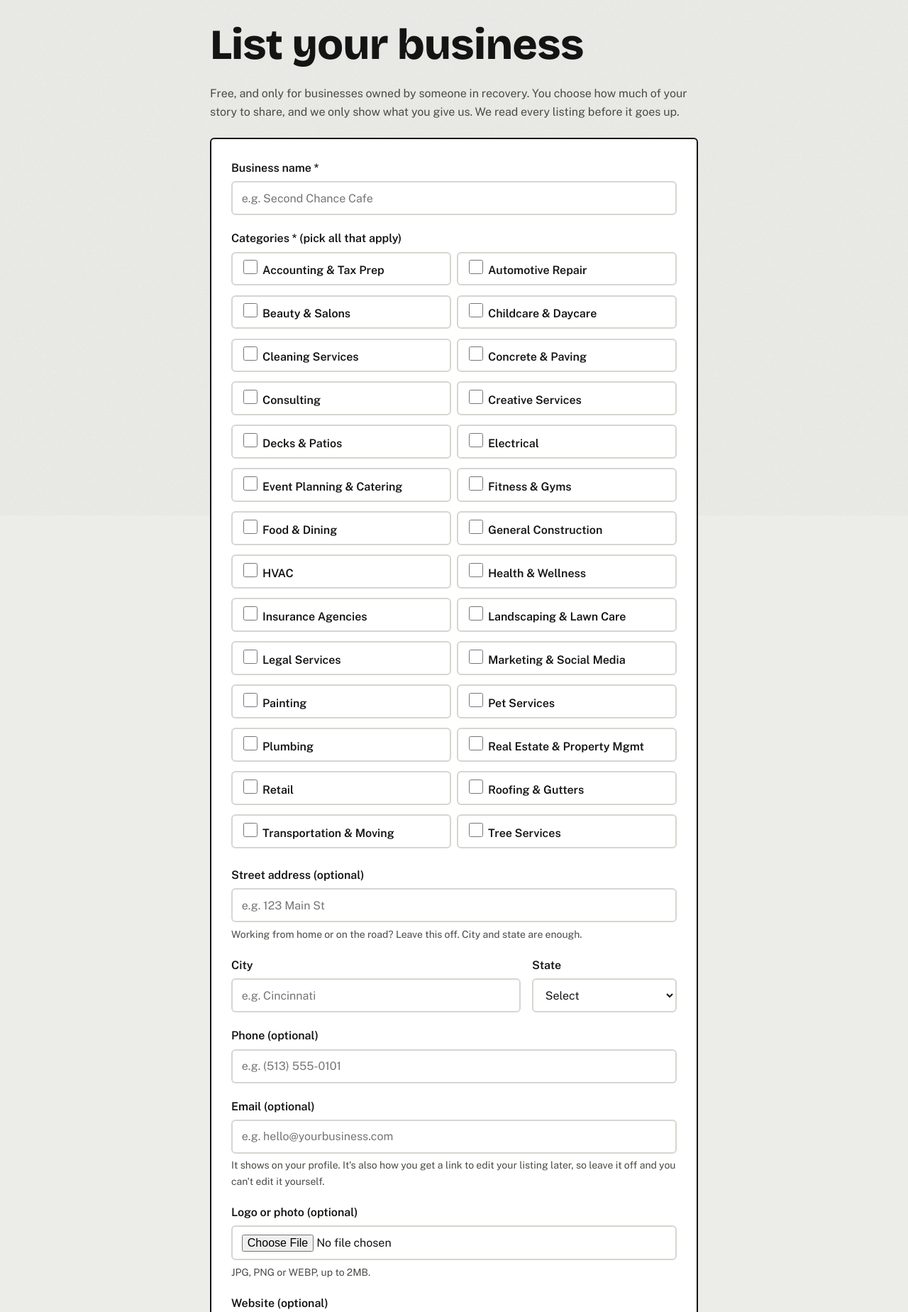
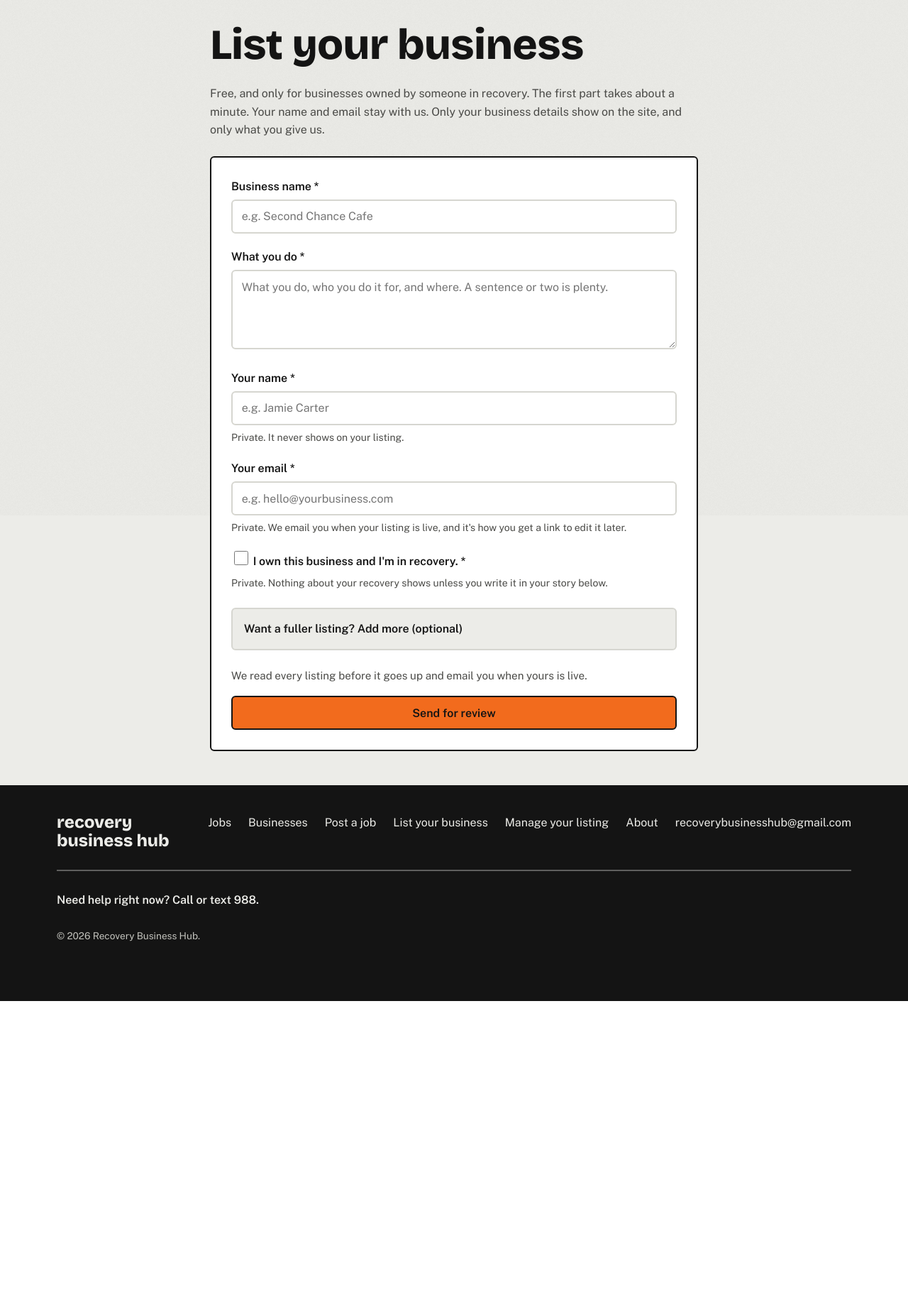
Before and after one commit to Will513r/recovery-business-hub, a PHP site: page /add-business in a window 1280 px wide. Shown: the part 74-1922 px from the top of the page at 71% size. After the commit the page ends 1484 px from the top, so only its background shows below. Run offline with PHP 8.4, Linux system fonts and the light colour scheme; some libraries are stand-ins or nearby versions.

Commit message:
[RBH] List-your-business: required owner name, email and owner+recovery tick, optional details folded
Owner details are private (admin and agent API only). Form keeps typed
values after an error. Needs sql/2026-11-owner-fields.sql run on live first.

Co-Authored-By: Claude Opus 5.5 <noreply@anthropic.com>

```diff
--- a/add-business.php
+++ b/add-business.php
@@ -85,15 +85,15 @@ if ($_SERVER["REQUEST_METHOD"] == "POST") {
     $phone = $_POST['phone'] ?? '';
 
     // SERVER-SIDE VALIDATION: Email and Website
-    $email = filter_var($_POST['email'] ?? '', FILTER_VALIDATE_EMAIL) ? $_POST['email'] : '';
+    $email = filter_var(trim($_POST['email'] ?? ''), FILTER_VALIDATE_EMAIL) ? trim($_POST['email']) : '';
     $website = filter_var($_POST['website'] ?? '', FILTER_VALIDATE_URL) ? $_POST['website'] : '';
 
     $description = trim($_POST['description'] ?? '');
     $founder_story = trim($_POST['founder_story'] ?? '');
 
-    // Secure Image Upload Handling
-    $uploaded = handle_logo_upload();
-    $logo_path = $uploaded !== false ? $uploaded : '';
+    // Owner details (2026-11): private, never shown on the site.
+    $owner_name = trim(preg_replace('/\s+/', ' ', (string)($_POST['owner_name'] ?? '')));
+    $owner_confirm = ($_POST['owner_confirm'] ?? '') === '1';
 
     // Business Hours Processing
     $hours_json = parse_hours_post();
@@ -102,14 +102,30 @@ if ($_SERVER["REQUEST_METHOD"] == "POST") {
     $tier = 'free';
     $status = 'pending';
 
-    // SERVER-SIDE VALIDATION: reject bad input and enforce field length limits
-    $name_len = strlen(trim($name));
-    $description_len = strlen(trim($description));
+    // SERVER-SIDE VALIDATION: check every required field, show all problems at once
+    $name_len = mb_strlen(trim($name));
+    $description_len = mb_strlen($description);
     if ($name_len < 3 || $name_len > 100) {
         $field_errors['name'] = "Business name needs to be 3 to 100 characters.";
-    } elseif ($description_len < 30 || $description_len > 3000) {
-        $field_errors['description'] = "The description needs to be 30 to 3000 characters.";
-    } else {
+    }
+    if ($description_len < 30 || $description_len > 3000) {
+        $field_errors['description'] = "Tell us a little more. At least 30 characters.";
+    }
+    if (mb_strlen($owner_name) < 2 || mb_strlen($owner_name) > 100) {
+        $field_errors['owner_name'] = "Add your name.";
+    }
+    if ($email === '') {
+        $field_errors['email'] = "Add an email we can reach you at.";
+    }
+    if (!$owner_confirm) {
+        $field_errors['owner_confirm'] = "Tick this to send your listing. The list is only for owners in recovery.";
+    }
+
+    if (!$field_errors) {
+        // Logo only uploads once everything else passed, so a failed try leaves no stray file
+        $uploaded = handle_logo_upload();
+        $logo_path = $uploaded !== false ? $uploaded : '';
+
         if (!in_array($state, $states_list, true)) {
             $state = '';
         }
@@ -117,25 +133,26 @@ if ($_SERVER["REQUEST_METHOD"] == "POST") {
         $city = substr($city, 0, 100);
         $address = substr($address, 0, 100);
 
-        $stmt = $conn->prepare("INSERT INTO businesses (name, slug, category, description, tier, status, logo, address, city, state, phone, email, website, founder_story, hours) VALUES (?, ?, ?, ?, ?, ?, ?, ?, ?, ?, ?, ?, ?, ?, ?)");
+        $stmt = $conn->prepare("INSERT INTO businesses (name, slug, category, description, tier, status, logo, address, city, state, phone, email, owner_name, owner_confirmed_at, website, founder_story, hours) VALUES (?, ?, ?, ?, ?, ?, ?, ?, ?, ?, ?, ?, ?, NOW(), ?, ?, ?)");
 
         if ($stmt) {
-            $stmt->bind_param("sssssssssssssss", $name, $slug, $category_json, $description, $tier, $status, $logo_path, $address, $city, $state, $phone, $email, $website, $founder_story, $hours_json);
+            $stmt->bind_param("ssssssssssssssss", $name, $slug, $category_json, $description, $tier, $status, $logo_path, $address, $city, $state, $phone, $email, $owner_name, $website, $founder_story, $hours_json);
 
             if ($stmt->execute()) {
                 // SECURITY: Strip newlines to prevent Email Header Injection
                 $safe_name_for_email = str_replace(["\r", "\n", "%0a", "%0d"], '', $name);
+                $safe_owner_for_email = str_replace(["\r", "\n", "%0a", "%0d"], '', $owner_name);
 
                 // Send email notification through authenticated SMTP (raw mail()
                 // silently fails on Hostinger). Failure is logged, not fatal:
                 // the application is already saved and visible in admin.php.
                 $to = 'recoverybusinesshub@gmail.com';
                 $subject = 'New Business Application: ' . $safe_name_for_email;
-                $email_body = "A new business applied.\n\nName: $safe_name_for_email\n\nLogin to approve: https://www.recoverybusinesshub.com/admin.php";
-                rbh_send_email($to, $subject, $email_body);
+                $email_body = "A new business applied.\n\nBusiness: $safe_name_for_email\nOwner: $safe_owner_for_email\nOwner ticked \"I own this business and I'm in recovery\": yes\n\nLogin to approve: https://www.recoverybusinesshub.com/admin.php";
+                rbh_send_email($to, $subject, $email_body, $email);
 
                 $submitted = true;
-                $message = "<p class='form-note form-note--success'>Got it. We read every listing before it goes up.</p>";
+                $message = "<p class='form-note form-note--success'>Got it. We read every listing before it goes up, and we'll email you when yours is live.</p>";
             } else {
                 $message = "<p class='form-note form-note--error'>That didn't save. Try again.</p>";
             }
@@ -143,7 +160,24 @@ if ($_SERVER["REQUEST_METHOD"] == "POST") {
         } else {
             $message = "<p class='form-note form-note--error'>Something broke on our end. Try again in a minute.</p>";
         }
+    } else {
+        $message = "<p class='form-note form-note--error'>A few things need fixing. They're marked below.</p>";
     }
+}
+
+// Refill the form after an error so nobody types it twice
+$old = function (string $key): string {
+    return htmlspecialchars(trim((string)($_POST[$key] ?? '')), ENT_QUOTES);
+};
+$old_cats = (isset($_POST['categories']) && is_array($_POST['categories'])) ? $_POST['categories'] : [];
+$more_open = false;
+foreach (['address', 'city', 'state', 'phone', 'website', 'founder_story'] as $k) {
+    if (trim((string)($_POST[$k] ?? '')) !== '') {
+        $more_open = true;
+    }
+}
+if ($old_cats) {
+    $more_open = true;
 }
 
 $page_title       = 'List your business';
@@ -155,7 +189,7 @@ include 'header.php';
 
 <main class="form-container">
     <h1>List your business</h1>
-    <p>Free, and only for businesses owned by someone in recovery. You choose how much of your story to share, and we only show what you give us. We read every listing before it goes up.</p>
+    <p>Free, and only for businesses owned by someone in recovery. The first part takes about a minute. Your name and email stay with us. Only your business details show on the site, and only what you give us.</p>
 
     <?php echo $message; ?>
 
@@ -167,68 +201,97 @@ include 'header.php';
 
         <div class="form-group<?php echo isset($field_errors['name']) ? ' has-error' : ''; ?>">
             <label for="name">Business name *</label>
-            <input type="text" id="name" name="name" required minlength="3" placeholder="e.g. Second Chance Cafe">
+            <input type="text" id="name" name="name" required minlength="3" maxlength="100" placeholder="e.g. Second Chance Cafe" value="<?php echo $old('name'); ?>">
             <?php if (isset($field_errors['name'])): ?><span class="field-error"><?php echo htmlspecialchars($field_errors['name']); ?></span><?php endif; ?>
         </div>
 
+        <div class="form-group<?php echo isset($field_errors['description']) ? ' has-error' : ''; ?>">
+            <label for="description">What you do *</label>
+            <textarea id="description" name="description" rows="3" required minlength="30" maxlength="3000" placeholder="What you do, who you do it for, and where. A sentence or two is plenty."><?php echo $old('description'); ?></textarea>
+            <?php if (isset($field_errors['description'])): ?><span class="field-error"><?php echo htmlspecialchars($field_errors['description']); ?></span><?php endif; ?>
+        </div>
+
+        <div class="form-group<?php echo isset($field_errors['owner_name']) ? ' has-error' : ''; ?>">
+            <label for="owner_name">Your name *</label>
+            <input type="text" id="owner_name" name="owner_name" required minlength="2" maxlength="100" autocomplete="name" placeholder="e.g. Jamie Carter" value="<?php echo $old('owner_name'); ?>">
+            <small>Private. It never shows on your listing.</small>
+            <?php if (isset($field_errors['owner_name'])): ?><span class="field-error"><?php echo htmlspecialchars($field_errors['owner_name']); ?></span><?php endif; ?>
+        </div>
+
+        <div class="form-group<?php echo isset($field_errors['email']) ? ' has-error' : ''; ?>">
+            <label for="email">Your email *</label>
+            <input type="email" id="email" name="email" required autocomplete="email" placeholder="e.g. hello@yourbusiness.com" value="<?php echo $old('email'); ?>">
+            <small>Private. We email you when your listing is live, and it's how you get a link to edit it later.</small>
+            <?php if (isset($field_errors['email'])): ?><span class="field-error"><?php echo htmlspecialchars($field_errors['email']); ?></span><?php endif; ?>
+        </div>
+
+        <div class="form-group form-confirm<?php echo isset($field_errors['owner_confirm']) ? ' has-error' : ''; ?>">
+            <label class="form-confirm__label">
+                <input type="checkbox" name="owner_confirm" value="1" required<?php echo ($_POST['owner_confirm'] ?? '') === '1' ? ' checked' : ''; ?>>
+                <span>I own this business and I'm in recovery. *</span>
+            </label>
+            <small>Private. Nothing about your recovery shows unless you write it in your story below.</small>
+            <?php if (isset($field_errors['owner_confirm'])): ?><span class="field-error"><?php echo htmlspecialchars($field_errors['owner_confirm']); ?></span><?php endif; ?>
+        </div>
+
+        <details class="form-more"<?php echo $more_open ? ' open' : ''; ?>>
+            <summary>Want a fuller listing? Add more (optional)</summary>
+            <p class="form-more__note">Skip any of it. You can add it later from the edit link we email you.</p>
+
             <div class="form-group">
-            <span class="form-label">Categories * (pick all that apply)</span>
+                <span class="form-label">Categories (pick all that apply)</span>
                 <div class="category-checkbox-grid">
                     <?php foreach ($categories as $cat): ?>
                         <label class="category-checkbox-label">
-                        <input type="checkbox" name="categories[]" value="<?php echo htmlspecialchars($cat); ?>">
+                            <input type="checkbox" name="categories[]" value="<?php echo htmlspecialchars($cat); ?>"<?php echo in_array($cat, $old_cats, true) ? ' checked' : ''; ?>>
                             <span><?php echo htmlspecialchars($cat); ?></span>
                         </label>
                     <?php endforeach; ?>
                 </div>
             </div>
 
-        <div class="form-group">
-            <label for="address">Street address (optional)</label>
-            <input type="text" id="address" name="address" placeholder="e.g. 123 Main St">
-            <small>Working from home or on the road? Leave this off. City and state are enough.</small>
-        </div>
-
             <div class="form-row">
                 <div class="form-group">
                     <label for="city">City</label>
-                <input type="text" id="city" name="city" placeholder="e.g. Cincinnati">
+                    <input type="text" id="city" name="city" maxlength="100" placeholder="e.g. Cincinnati" value="<?php echo $old('city'); ?>">
                 </div>
                 <div class="form-group">
                     <label for="state">State</label>
                     <select id="state" name="state">
                         <option value="">Select</option>
                         <?php foreach ($states_list as $st): ?>
-                        <option value="<?php echo htmlspecialchars($st); ?>"><?php echo htmlspecialchars($st); ?></option>
+                            <option value="<?php echo htmlspecialchars($st); ?>"<?php echo ($_POST['state'] ?? '') === $st ? ' selected' : ''; ?>><?php echo htmlspecialchars($st); ?></option>
                         <?php endforeach; ?>
                     </select>
                 </div>
             </div>
 
             <div class="form-group">
-            <label for="phone">Phone (optional)</label>
-            <input type="tel" id="phone" name="phone" pattern="[\d\s\-\(\)\+]{10,20}" title="Enter a 10-digit phone number, like 555-123-4567" placeholder="e.g. (513) 555-0101">
-        </div>
-        <div class="form-group">
-            <label for="email">Email (optional)</label>
-            <input type="email" id="email" name="email" placeholder="e.g. hello@yourbusiness.com">
-            <small>It shows on your profile. It's also how you get a link to edit your listing later, so leave it off and you can't edit it yourself.</small>
+                <label for="address">Street address</label>
+                <input type="text" id="address" name="address" maxlength="100" placeholder="e.g. 123 Main St" value="<?php echo $old('address'); ?>">
+                <small>Working from home or on the road? Leave this off. City and state are enough.</small>
             </div>
 
             <div class="form-group">
-            <label for="logo_file">Logo or photo (optional)</label>
+                <label for="phone">Business phone</label>
+                <input type="tel" id="phone" name="phone" maxlength="30" placeholder="e.g. (513) 555-0101" value="<?php echo $old('phone'); ?>">
+                <small>It shows on your listing so customers can call.</small>
+            </div>
+
+            <div class="form-group">
+                <label for="website">Website</label>
+                <input type="url" id="website" name="website" placeholder="https://yourbusiness.com" value="<?php echo $old('website'); ?>">
+                <small>It shows as a button on your listing.</small>
+            </div>
+
+            <div class="form-group">
+                <label for="logo_file">Logo or photo</label>
                 <input type="file" id="logo_file" name="logo_file" accept=".jpg,.jpeg,.png,.webp">
                 <small>JPG, PNG or WEBP, up to 2MB.</small>
             </div>
 
             <div class="form-group">
-            <label for="website">Website (optional)</label>
-            <input type="url" id="website" name="website" placeholder="https://yourbusiness.com">
-            <small>It shows as a button on your profile.</small>
-        </div>
-
-        <div class="form-group">
-            <span class="form-label">Hours (optional)</span>
+                <span class="form-label">Hours</span>
                 <small>Tick Closed for any day you're shut.</small>
                 <div class="schedule-builder">
                     <?php
@@ -249,6 +312,13 @@ include 'header.php';
                     <?php endforeach; ?>
                 </div>
             </div>
+
+            <div class="form-group">
+                <label for="founder_story">Your story</label>
+                <textarea id="founder_story" name="founder_story" rows="3" maxlength="5000" placeholder="Share as much or as little as you want. Leave it blank and nothing about your recovery shows."><?php echo $old('founder_story'); ?></textarea>
+                <small>It shows on your listing as a short note. It's yours to share or skip.</small>
+            </div>
+        </details>
 
         <script>
             function toggleHours(checkbox) {
@@ -274,16 +344,7 @@ include 'header.php';
             });
         </script>
 
-        <div class="form-group<?php echo isset($field_errors['description']) ? ' has-error' : ''; ?>">
-            <label for="description">About the business *</label>
-            <textarea id="description" name="description" rows="4" required minlength="30" placeholder="What you do, who you do it for, and where."></textarea>
-            <?php if (isset($field_errors['description'])): ?><span class="field-error"><?php echo htmlspecialchars($field_errors['description']); ?></span><?php endif; ?>
-        </div>
-        <div class="form-group">
-            <label for="founder_story">Your story (optional)</label>
-            <textarea id="founder_story" name="founder_story" rows="3" placeholder="Share as much or as little as you want. Leave it blank and nothing about your recovery shows."></textarea>
-            <small>It shows on your profile as a short note. It's yours to share or skip.</small>
-        </div>
+        <p class="form-more__note">We read every listing before it goes up and email you when yours is live.</p>
         <button type="submit" class="btn-submit">Send for review</button>
     </form>
     <?php endif; ?>
--- a/api/admin.php
+++ b/api/admin.php
@@ -91,6 +91,8 @@ function api_business(array $b): array
         'has_logo'      => trim((string)$b['logo']) !== '',
         'has_phone'     => trim((string)$b['phone']) !== '',
         'has_email'     => filter_var($b['email'], FILTER_VALIDATE_EMAIL) !== false,
+        'owner_name'    => (string)($b['owner_name'] ?? ''),                 // private, for review only
+        'owner_confirmed_at' => $b['owner_confirmed_at'] ?? null,            // ticked "I own it and I'm in recovery"
         'created_at'    => $b['created_at'],
         'public_url'    => RBH_SITE_URL . '/business/' . $b['slug'] . '/',
     ];
--- /dev/null
+++ b/sql/2026-11-owner-fields.sql
@@ -0,0 +1,6 @@
+-- RBH: private owner details on listings (2026-11-20).
+-- Run once in phpMyAdmin on the live RBH database BEFORE the code that uses it deploys.
+-- Safe to run early: the current code ignores these columns.
+ALTER TABLE businesses
+  ADD COLUMN owner_name VARCHAR(100) NOT NULL DEFAULT '' AFTER email,
+  ADD COLUMN owner_confirmed_at DATETIME NULL AFTER owner_name;
--- a/style.css
+++ b/style.css
@@ -1218,3 +1218,29 @@ footer :focus-visible { outline-color: var(--concrete); }
   .filters__head h2 { display: none; }
   .filters__head #mobile-filter-toggle { width: 100%; }
 }
+
+/* List-your-business: owner confirm box and the optional "add more" section (2026-11) */
+.form-confirm__label {
+  display: flex;
+  gap: 0.6rem;
+  align-items: flex-start;
+  font-weight: 600;
+  cursor: pointer;
+}
+.form-confirm__label input { width: 1.25rem; height: 1.25rem; margin-top: 0.15rem; flex: 0 0 auto; }
+.form-more {
+  margin: 1.5rem 0;
+  padding: 0.25rem 1rem;
+  border: var(--stroke) solid var(--border);
+  border-radius: var(--radius);
+  background: var(--accent-bg);
+}
+.form-more > summary {
+  min-height: 48px;
+  display: flex;
+  align-items: center;
+  font-weight: 700;
+  cursor: pointer;
+}
+.form-more[open] > summary { margin-bottom: 0.5rem; }
+.form-more__note { color: var(--muted); font-size: 0.95rem; margin: 0 0 1rem; }
```
Also changed, not shown: admin.php (+7 -0 lines). Lines whose indentation alone changed are shown as unchanged.
